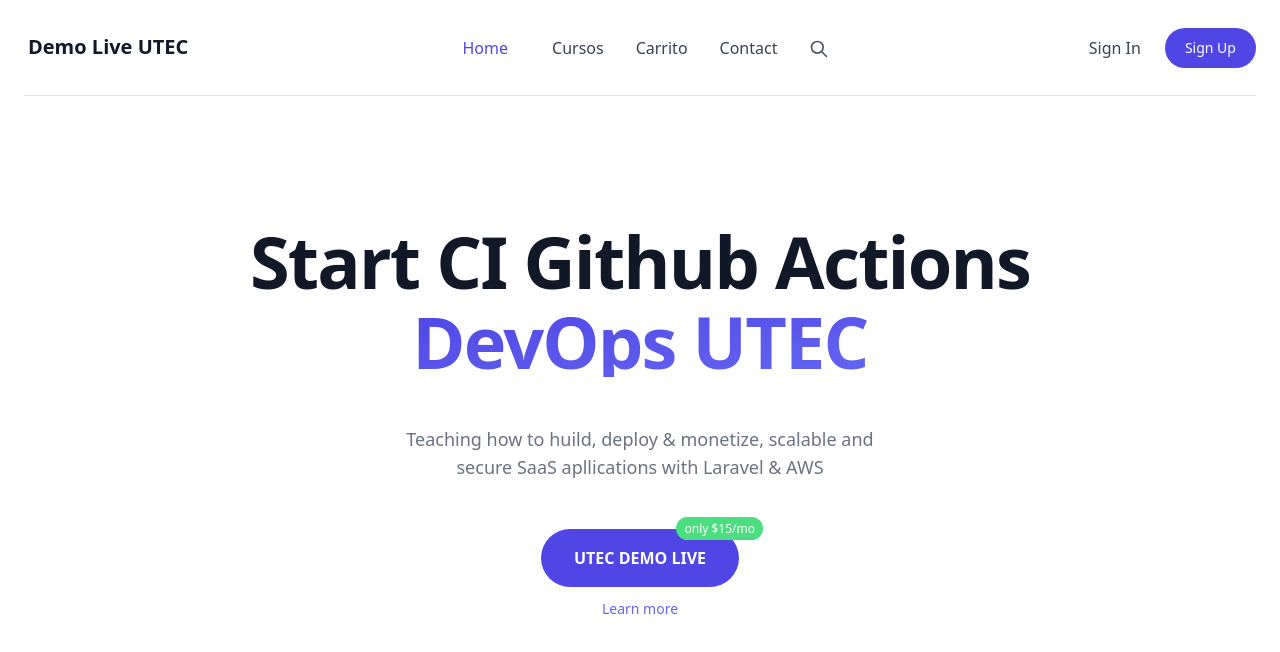
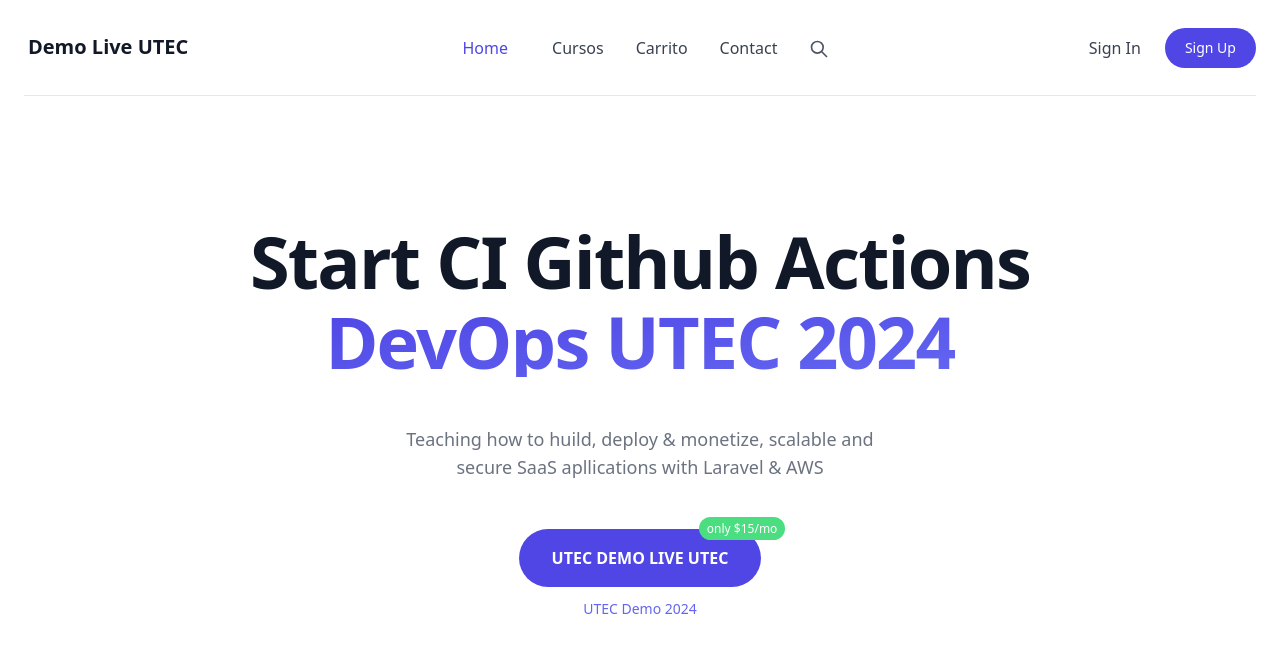
Before and after one commit to jrojasde/github-aws-node, a website: page html/index.html in a window 1280 px wide. Drawn offline with nearby package versions, Linux system fonts and the light colour scheme.

Commit message:
live demo

```diff
--- a/html/index.html
+++ b/html/index.html
@@ -1346,20 +1346,20 @@
                 <h1
                     class="text-5xl font-extrabold leading-10 tracking-tight text-left text-gray-900 md:text-center sm:leading-none md:text-6xl lg:text-7xl">
                     <span class="inline md:block">Start CI Github Actions</span> <span
-                        class="relative mt-2 text-transparent bg-clip-text bg-gradient-to-br from-indigo-600 to-indigo-500 md:inline-block">DevOps UTEC</span></h1>
+                        class="relative mt-2 text-transparent bg-clip-text bg-gradient-to-br from-indigo-600 to-indigo-500 md:inline-block">DevOps UTEC 2024</span></h1>
                 <div class="mx-auto mt-5 text-gray-500 md:mt-12 md:max-w-lg md:text-center lg:text-lg">Teaching how to huild, deploy & monetize, scalable and secure
                     SaaS apllications with Laravel & AWS</div>
                 <div class="flex flex-col items-center mt-12 text-center">
                     <span class="relative inline-flex w-full md:w-auto">
                         <a href="#_" type="button"
                             class="inline-flex items-center justify-center w-full px-8 py-4 text-base font-bold leading-6 text-white bg-indigo-600 border border-transparent rounded-full md:w-auto hover:bg-indigo-500 focus:outline-none focus:ring-2 focus:ring-offset-2 focus:ring-indigo-600">
-                            UTEC DEMO LIVE
+                            UTEC DEMO LIVE UTEC
                         </a>
                         <span
                             class="absolute top-0 right-0 px-2 py-1 -mt-3 -mr-6 text-xs font-medium leading-tight text-white bg-green-400 rounded-full">only
                             $15/mo</span>
                     </span>
-                    <a href="#_" class="mt-3 text-sm text-indigo-500">Learn more</a>
+                    <a href="#_" class="mt-3 text-sm text-indigo-500">UTEC Demo 2024</a>
                 </div>
             </div>
         </div>
```
